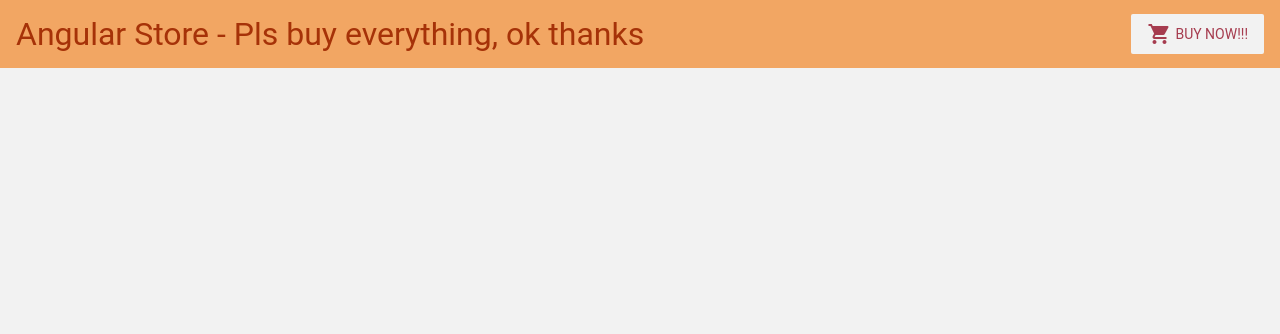
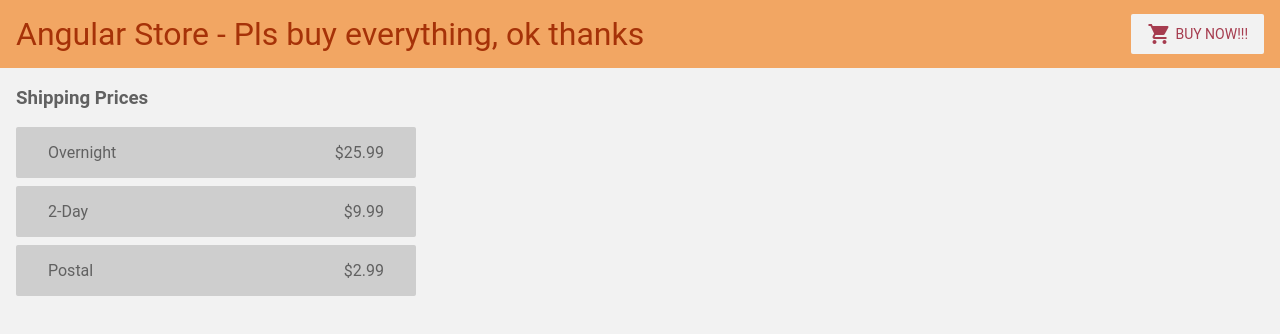
Before and after one commit to Gilleece/angular-start, an Angular app: page /shipping in a window 1280 px wide. Before the commit this address led to /. Shown: the top 334 px of the page. Built offline with nearby package versions, Linux system fonts and the light colour scheme.

Commit message:
Added shipping component

```diff
--- a/src/app/app.module.ts
+++ b/src/app/app.module.ts
@@ -10,6 +10,7 @@
 import { ProductAlertsComponent } from './product-alerts/product-alerts.component';
 import { ProductDetailsComponent } from './product-details/product-details.component';
 import { CartComponent } from './cart/cart.component';
+import { ShippingComponent } from './shipping/shipping.component';
 
 @NgModule({
   imports: [
@@ -20,6 +21,7 @@
       { path: '', component: ProductListComponent },
       { path: 'products/:productId', component: ProductDetailsComponent },
       { path: 'cart', component: CartComponent },
+      { path: 'shipping', component: ShippingComponent },
     ]),
   ],
   declarations: [
@@ -29,6 +31,7 @@
     ProductAlertsComponent,
     ProductDetailsComponent,
     CartComponent,
+    ShippingComponent,
   ],
   bootstrap: [AppComponent],
 })
--- a/src/app/cart.service.ts
+++ b/src/app/cart.service.ts
@@ -8,6 +8,7 @@
 export class CartService {
   items: Product[] = [];
   /* . . . */
+  constructor(private http: HttpClient) {}
   addToCart(product: Product) {
     this.items.push(product);
   }
@@ -20,4 +21,10 @@
     this.items = [];
     return this.items;
   }
+
+  getShippingPrices() {
+    return this.http.get<{ type: string; price: number }[]>(
+      '/assets/shipping.json'
+    );
+  }
 }
--- a/src/app/cart/cart.component.html
+++ b/src/app/cart/cart.component.html
@@ -1,4 +1,8 @@
 <h3>Cart</h3>
+
+<p>
+  <a routerLink="/shipping">Shipping Prices</a>
+</p>
 
 <div class="cart-item" *ngFor="let item of items">
   <span>{{ item.name }}</span>
--- /dev/null
+++ b/src/app/shipping/shipping.component.html
@@ -0,0 +1,6 @@
+<h3>Shipping Prices</h3>
+
+<div class="shipping-item" *ngFor="let shipping of shippingCosts | async">
+  <span>{{ shipping.type }}</span>
+  <span>{{ shipping.price | currency }}</span>
+</div>
--- /dev/null
+++ b/src/app/shipping/shipping.component.ts
@@ -0,0 +1,19 @@
+import { Component, OnInit } from '@angular/core';
+
+import { Observable } from 'rxjs';
+import { CartService } from '../cart.service';
+
+@Component({
+  selector: 'app-shipping',
+  templateUrl: './shipping.component.html',
+  styleUrls: ['./shipping.component.css'],
+})
+export class ShippingComponent implements OnInit {
+  constructor(private cartService: CartService) {}
+
+  shippingCosts!: Observable<{ type: string; price: number }[]>;
+
+  ngOnInit(): void {
+    this.shippingCosts = this.cartService.getShippingPrices();
+  }
+}
--- a/src/styles.css
+++ b/src/styles.css
@@ -141,7 +141,7 @@
   padding: 16px 32px;
   margin-bottom: 8px;
   border-radius: 2px;
-  background-color: #f2f2f2;
+  background-color: #cecece;
 }
 
 /*
```
Also changed, not shown: src/app/shipping/shipping.component.css (added), 1 other file (tests, documents, lock files or other folders).
